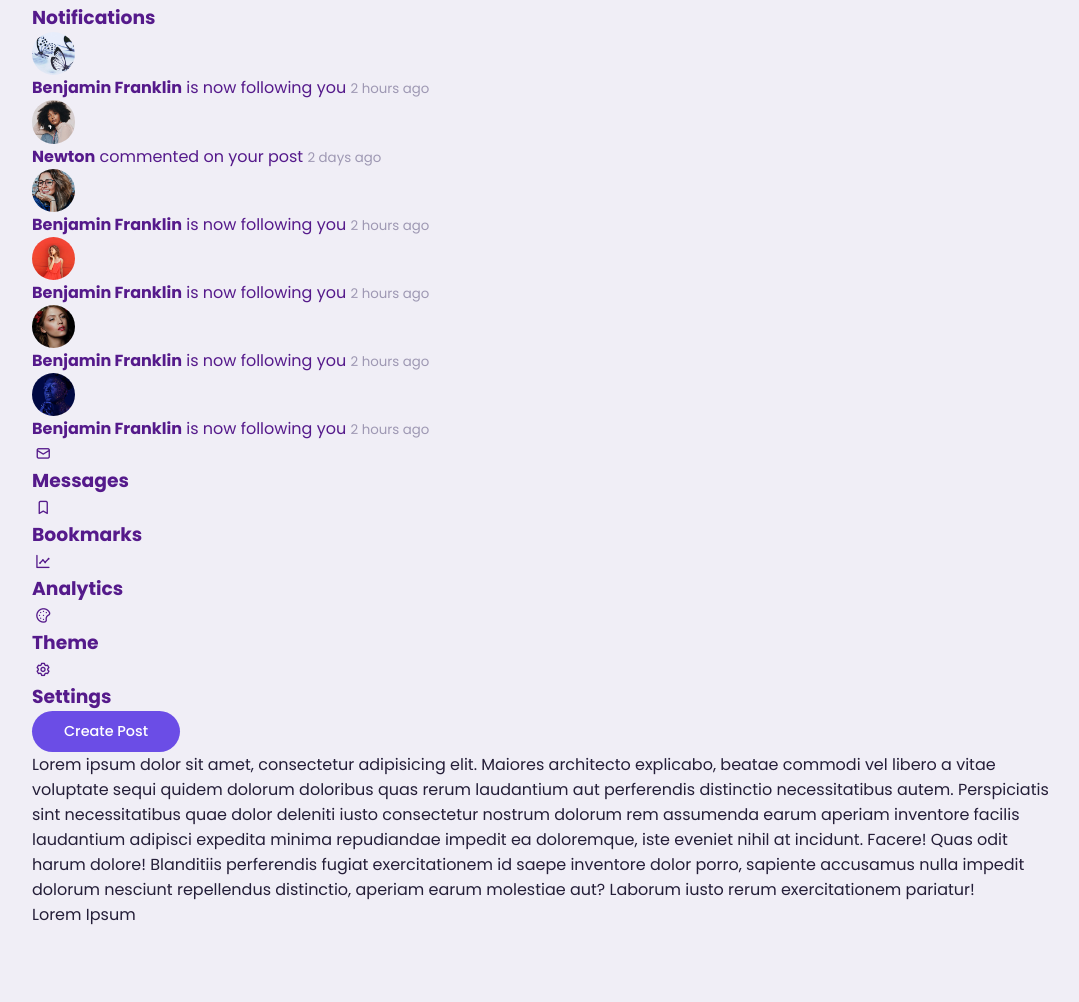
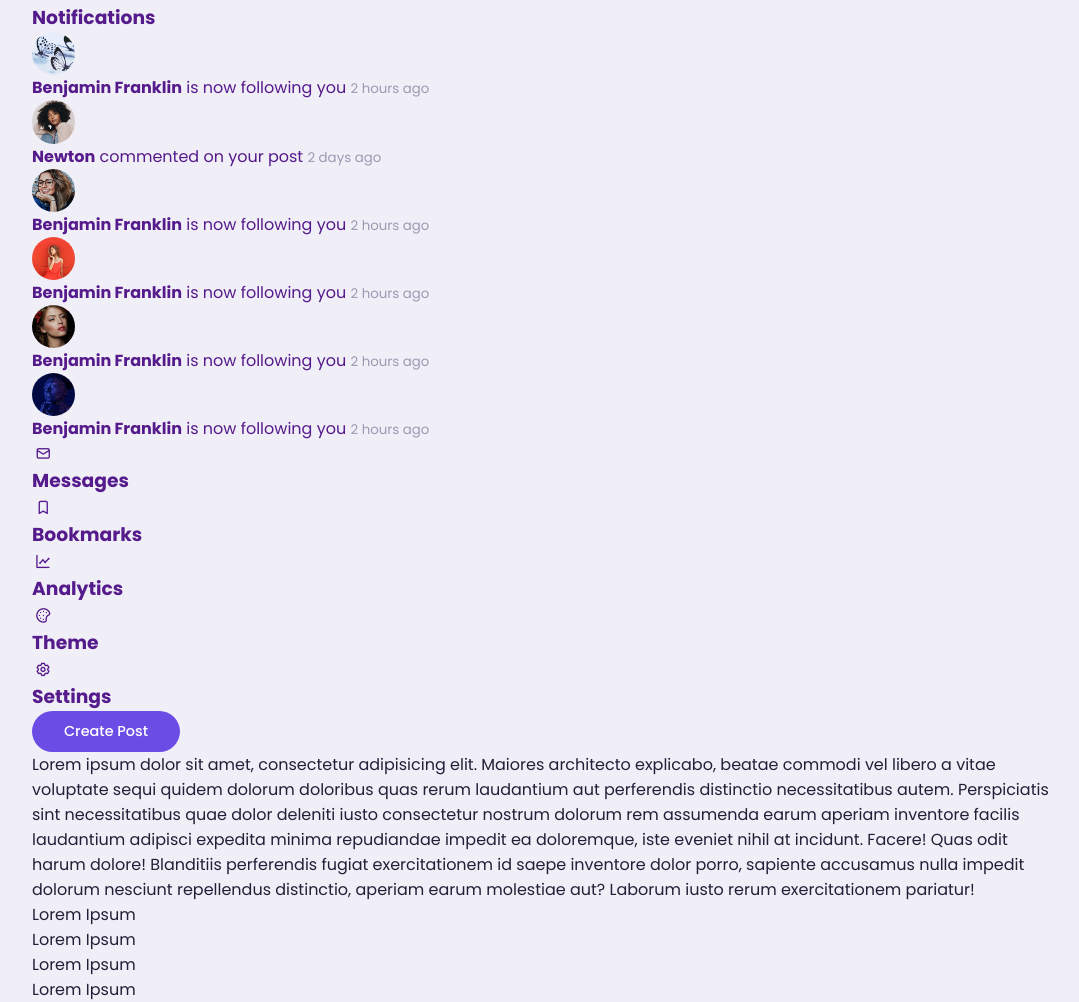
Before and after one commit to archa8/30-days-of-js, a plain HTML site: page Day30/index.html in a window 1280 px wide. Shown: the part 223-1225 px from the top of the page, without its empty margins (96-1175 px from the left). Before the commit the page ends 1150 px from the top, so only its background shows below. Drawn offline with nearby package versions, Linux system fonts and the light colour scheme.

Commit message:
feat: Add section with multiple cards to the homepage

```diff
--- a/Day30/index.html
+++ b/Day30/index.html
@@ -133,12 +133,24 @@
         Perspiciatis sint necessitatibus quae dolor deleniti iusto consectetur nostrum dolorum rem assumenda earum aperiam inventore facilis laudantium adipisci expedita minima repudiandae impedit ea doloremque, iste eveniet nihil at incidunt. Facere!
         Quas odit harum dolore! Blanditiis perferendis fugiat exercitationem id saepe inventore dolor porro, sapiente accusamus nulla impedit dolorum nesciunt repellendus distinctio, aperiam earum molestiae aut? Laborum iusto rerum exercitationem pariatur!
       </div>
-      <!---changes-->
+      <!--changes-->
       <div class="content">
         <div class="card">
           Lorem Ipsum
         </div>
+        <section>
+          <div class="card">
+            Lorem Ipsum
+          </div>
+          <div class="card">
+            Lorem Ipsum
+          </div>
+          <div class="card">
+            Lorem Ipsum
+          </div>
+        </section>
       </div>
+      <!--changes end-->
     </div>
   </main>
 </body>
```
